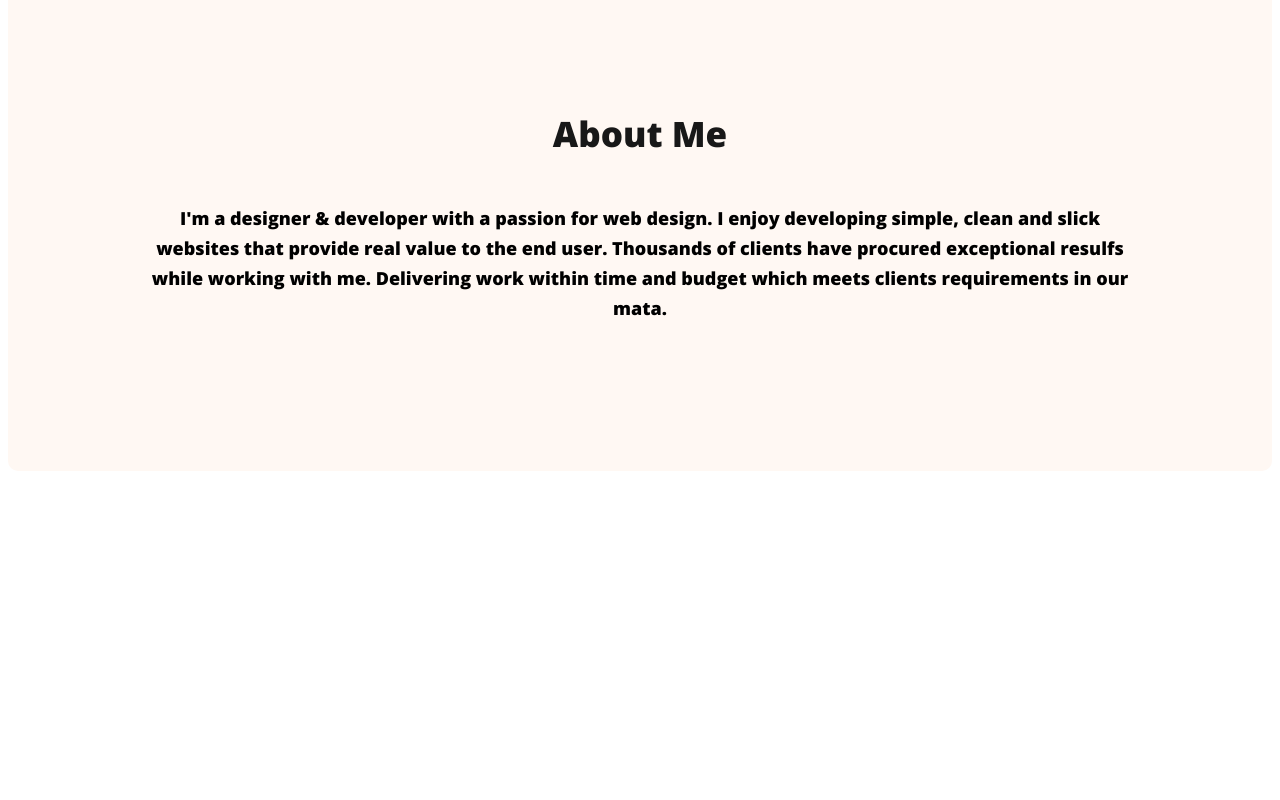
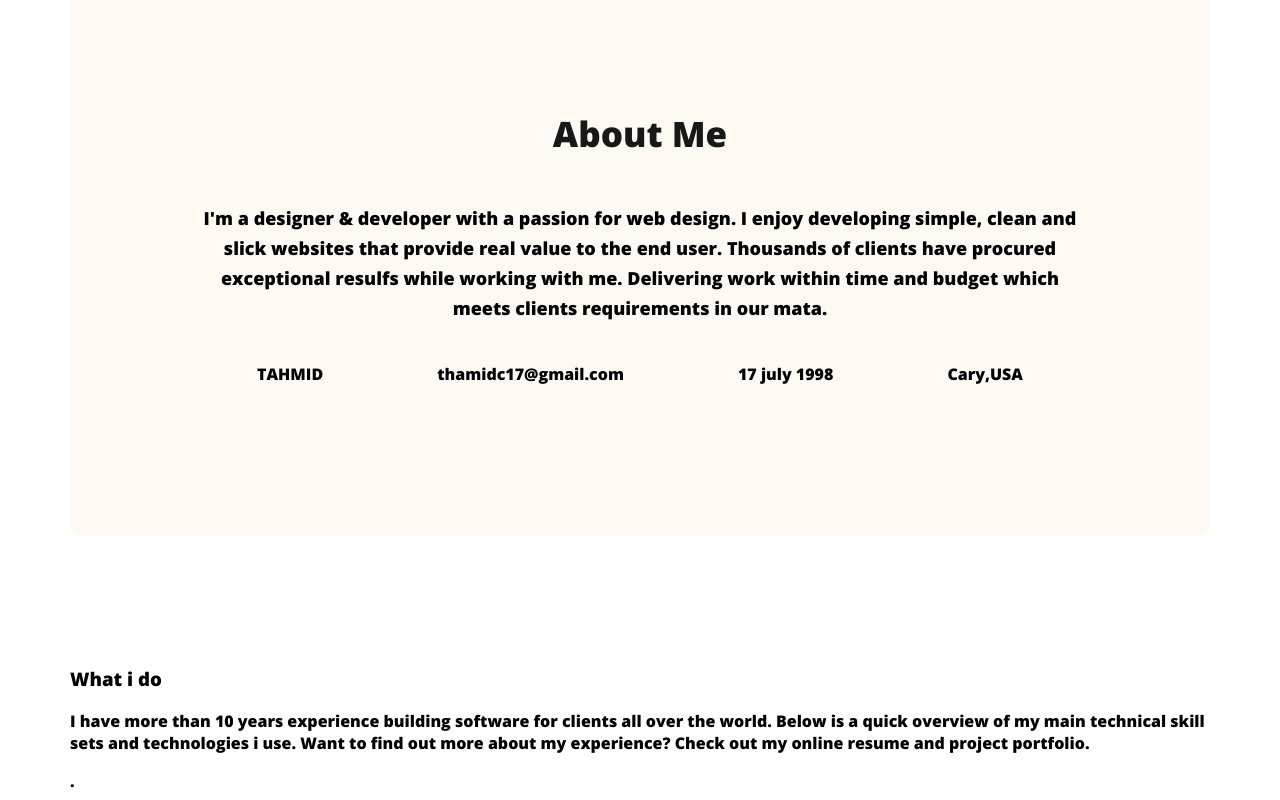
Before and after one commit to thamid17/web-developer-porttfolio, a plain HTML site: page index.html in a window 1280 px wide. Shown: the part 1057-1857 px from the top of the page. Before the commit the page ends 1658 px from the top, so only its background shows below. Drawn offline with nearby package versions, Linux system fonts and the light colour scheme.

Commit message:
info add

```diff
--- a/index.html
+++ b/index.html
@@ -50,6 +50,30 @@
                 websites that provide real value to the end user. Thousands of clients have procured exceptional resulfs
                 while working with me. Delivering work within time and budget which meets clients requirements in our
                 mata.</p>
+                <div class="info">
+                    <div class="about-info">
+                        <h4 class="info-title">TAHMID</h4>
+                        <p class="about-discripition"></p>
+                    </div>
+                    <div class="about-info">
+                        <h4 class="info-title">thamidc17@gmail.com</h4>
+                        <p class="about-discripition"></p>
+                    </div>
+                    <div class="about-info">
+                        <h4 class="info-title">17 july 1998</h4>
+                        <p class="about-discripition"></p>
+                    </div>
+                    <div class="about-info">
+                        <h4 class="info-title">Cary,USA</h4>
+                        <p class="about-discripition"></p>
+                    </div>
+                </div>
+        </section>
+        <section>
+            <h3 >What i do</h3>
+            <p>I have more than 10 years experience building software for clients all over the world. Below is a quick overview of my main technical skill sets and technologies i use. Want to find out more about my experience? Check out my online resume and project portfolio.</p>
+            .
+
 
         </section>
     </main>
--- a/style/style.css
+++ b/style/style.css
@@ -19,14 +19,11 @@ body {
 nav>ul {
     display: flex;
     align-items: center;
-
 }
 
 ul>li {
     list-style: none;
     margin-right: 50px;
-
-
 }
 
 nav a {
@@ -107,3 +104,11 @@ nav {
     line-height: 30px;
     /* 166.667% */
 }
+main{
+    margin: 0 auto;
+    max-width: 1140px;
+}
+.info{
+    display: flex;
+    justify-content: space-around;
+}
```
